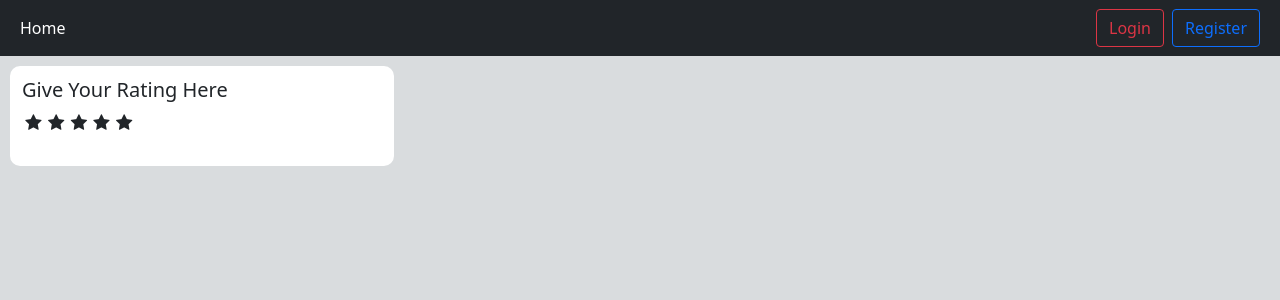
After one commit to asifparvezmahim/Quiz_Project, a Django app: page /quizes/rating/1/ in a window 1280 px wide. The commit adds this page. Shown: the top 300 px of the page. Run offline with Django 4.2, Linux system fonts and the light colour scheme.

Commit message:
15th commit

```diff
--- a/accounts/static/accounts/auth.css
+++ b/accounts/static/accounts/auth.css
@@ -6,7 +6,6 @@
     border: 2px solid white;
     border-radius: 5%;
     margin-top: 2%;
-    margin-bottom: 2%;
     padding-top: 3%;
     padding-left: 3%;
     padding-right: 3%;
--- /dev/null
+++ b/quizes/static/quizes/rating.css
@@ -0,0 +1,3 @@
+.rating_container{
+display: none;
+}
--- a/quizes/static/quizes/style.css
+++ b/quizes/static/quizes/style.css
@@ -14,6 +14,57 @@
     width:80%;
 }
 
+/* *******************************************************************************************************
+                                                  rating page css
+***********************************************************************************************************/
+.rating_container{
+    width: 30%;
+    height: 100px;
+    border: 2px solid white;
+    border-radius: 10px;
+    margin-top:10px ;
+    margin-left: 10px;
+    background-color: white;
+    padding-left: 10px;
+    padding-top: 10px;
+}
+
+.rate > input{
+    display: none;
+}
+
+.rate{
+    display: inline-block;
+    border: 0;
+}
+
+.rate > label{
+    float: right;
+}
+
+/*showing star*/
+.rate > label:before{
+    display: inline;
+    font-size: 1.1rem;
+    font-family: FontAwesome;
+    content:"\f005";
+    margin: 0;
+    padding: 0.3rem .2rem;
+    cursor: pointer;
+}
+
+input :checked ~ label ,label:hover ~label{
+    color: #ffb503;
+}
+
+/* hover hightlight */
+/* input:checked + label:hover, input:checked ~ label:hover,input:checked ~ label:hover ~ label,
+label:hover ~ input:checked ~ label{
+  color: #cc9000;
+} */
+/* *******************************************************************************************************
+                                                  end of rating page css
+***********************************************************************************************************/
 @media only screen and (max-width: 400px){
     .qst_container{
         padding-left: 10px;
--- /dev/null
+++ b/quizes/templates/rating.html
@@ -0,0 +1,55 @@
+{% extends "base.html" %} {%load static%} {%block script%}
+<link rel="stylesheet" href="{% static 'quizes/style.css' %}" />
+<link
+  rel="stylesheet"
+  href="https://cdnjs.cloudflare.com/ajax/libs/font-awesome/4.7.0/css/font-awesome.min.css"
+/>
+{%endblock%} {% block content %}
+<div class="rating_container">
+  <form action="" method="POST">
+    {% csrf_token %}
+    <h5>Give Your Rating Here</h5>
+    <div>
+      <!--rating here-->
+      <div class="rate">
+        <input type="radio" name="rating" id="rating10" value="5" required />
+        <label for="rating10" title="5"></label>
+
+        <input
+          type="radio"
+          name="rating"
+          id="rating8"
+          value="4"
+          required
+        /><label for="rating10" title="4"></label>
+
+        <input
+          type="radio"
+          name="rating"
+          id="rating6"
+          value="3"
+          required
+        /><label for="rating10" title="3"></label>
+
+        <input
+          type="radio"
+          name="rating"
+          id="rating4"
+          value="2"
+          required
+        /><label for="rating10" title="2"></label>
+
+        <input
+          type="radio"
+          name="rating"
+          id="rating2"
+          value="1"
+          required
+        /><label for="rating10" title="1"></label>
+      </div>
+    </div>
+  </form>
+</div>
+
+<div class="all_the_given-rating"></div>
+{%endblock%}
--- a/quizes/urls.py
+++ b/quizes/urls.py
@@ -1,5 +1,5 @@
 from django.urls import path
-from .views import quiz_view, QuizList, quiz_data_view, save_quiz_view
+from .views import quiz_view, QuizList, quiz_data_view, save_quiz_view, rating
 
 urlpatterns = [
     path("", QuizList, name="quiz"),
@@ -7,4 +7,5 @@ urlpatterns = [
     path("<pk>/", quiz_view, name="quizes"),
     path("<pk>/save/", save_quiz_view, name="save-view"),
     path("<pk>/data/", quiz_data_view, name="quiz_data_view"),
+    path("rating/<pk>/", rating, name="rating_view"),
 ]
--- a/quizes/views.py
+++ b/quizes/views.py
@@ -122,3 +122,11 @@ def save_quiz_view(request, pk):
 
         else:
             return JsonResponse({"passed": False, "score": score_, "result": result})
+
+
+def rating(request, pk):
+    print("pk: ", pk)
+    return render(
+        request,
+        "rating.html",
+    )
--- /dev/null
+++ b/static/css/base.css
@@ -0,0 +1,3 @@
+.body{
+    background-color: #D9DCDE;
+}
--- a/templates/base.html
+++ b/templates/base.html
@@ -18,7 +18,7 @@
     <script src="https://code.jquery.com/jquery-3.7.1.min.js"></script>
 
     <!-- Custom CSS -->
-    <link rel="stylesheet" href={%static "style.css"%}> {%block title%}
+    <link rel="stylesheet" href="{% static '/css/base.css' %}" /> {%block title%}
     {%endblock%}
 
     {%block script%}
@@ -26,7 +26,7 @@
     {%block style%}
     {%endblock%}
   </head>
-  <body>
+  <body class="body">
     <nav class="navbar navbar-expand-lg navbar-dark bg-dark ">
       <div class="container-fluid">
 
```
Also changed, not shown: quizes/forms.py (added, +8 -0 lines), quizes/templates/main.html (+9 -1 lines), ratings/models.py (+3 -8 lines), db.sqlite3, ratings/migrations/0004_remove_rating_rating.py (added), ratings/migrations/0005_rating_date_time_rating_rating.py (added).
